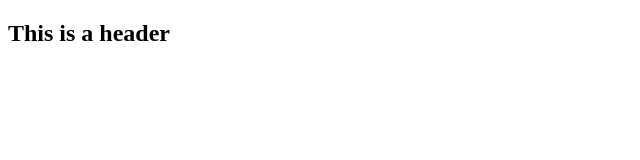
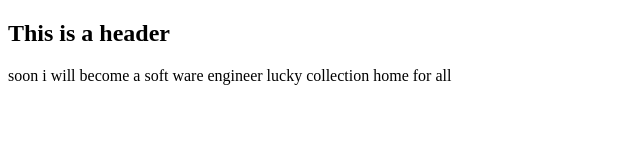
Before and after one commit to lucky-dev99/fhilzab-pre_course, a plain HTML site: page project/web1/index.html in a window 1280 px wide. Shown: the whole page, without its empty margins (0-640 px from the left). Drawn offline with Linux system fonts and the light colour scheme.

Commit message:
adding meta

```diff
--- a/project/web1/index.html
+++ b/project/web1/index.html
@@ -1,12 +1,19 @@
 <!DOCTYPE html>
 <html lang="en">
 	<head>
+
 		<title>Lucky</title>
+		<meta charset="utf-8">
 	</head>
 	<body>
 		<section>
 			<div>
 				<h1>This is a header</h1>
+				<p>
+				soon i will become a soft ware engineer
+				lucky collection
+				home for all
+				</p>
 			</div>
 		</section>
 	</body>
```
Also changed, not shown: project/web1/main.css (added).
